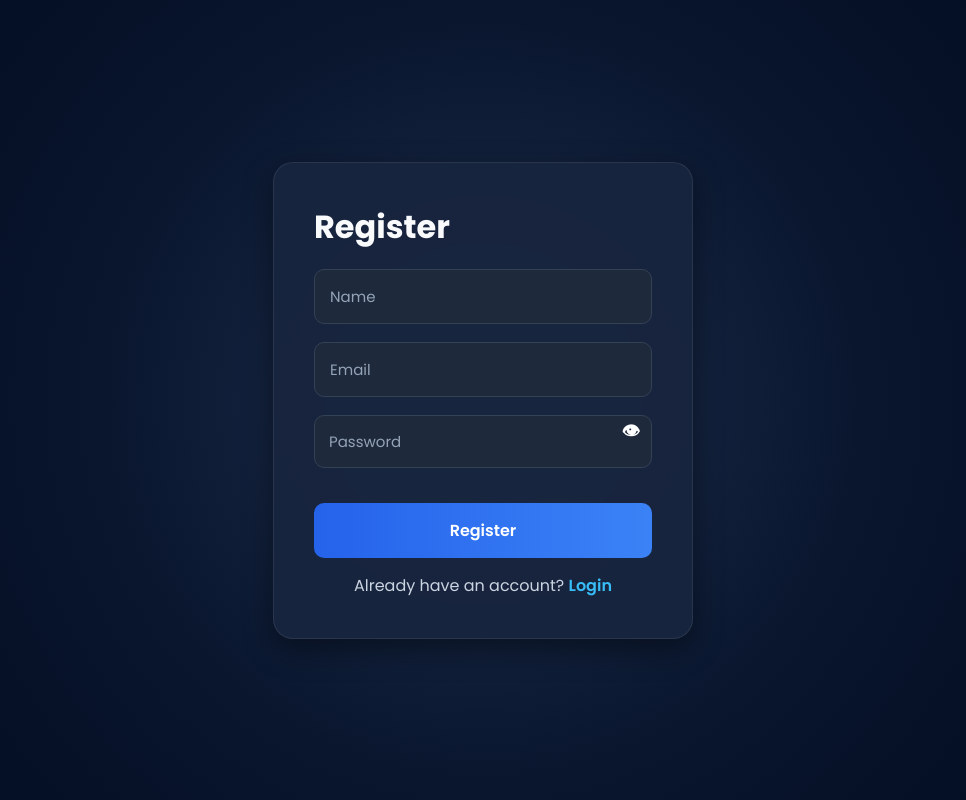
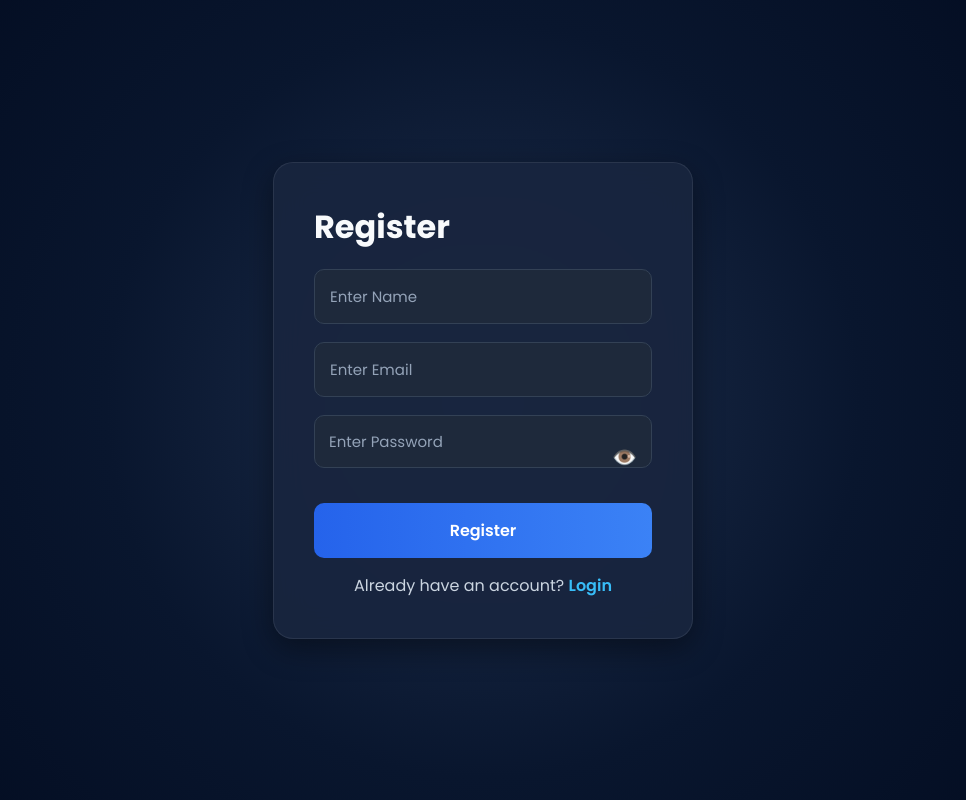
Before and after one commit to anandkishoretata-ak/Quiz-Application, a React (Vite) app: page /register in a window 1280 px wide. Shown: the whole page, without its empty margins (157-1123 px from the left). Built offline with nearby package versions, Linux system fonts and the light colour scheme.

Commit message:
modify code

```diff
--- a/src/pages/Register.jsx
+++ b/src/pages/Register.jsx
@@ -40,11 +40,11 @@ function Register() {
       const data = await response.json();
 
       if (!response.ok) {
-        alert(data.message);
+        alert(data.message || "Registration Failed");
         return;
       }
 
-      alert("Registration Successful");
+      alert("Registration Successful ✅");
       navigate("/login");
     } catch (error) {
       console.log(error);
@@ -62,7 +62,7 @@ function Register() {
         <input
           type="text"
           name="name"
-          placeholder="Name"
+          placeholder="Enter Name"
           value={formData.name}
           onChange={handleChange}
           required
@@ -71,7 +71,7 @@ function Register() {
         <input
           type="email"
           name="email"
-          placeholder="Email"
+          placeholder="Enter Email"
           value={formData.email}
           onChange={handleChange}
           required
@@ -79,9 +79,10 @@ function Register() {
 
         <div className="password-container">
           <input
+            className="password-input"
             type={showPassword ? "text" : "password"}
             name="password"
-            placeholder="Password"
+            placeholder="Enter Password"
             value={formData.password}
             onChange={handleChange}
             required
@@ -89,10 +90,10 @@ function Register() {
 
           <button
             type="button"
-            className="show-password-btn"
+            className="toggle-password"
             onClick={() => setShowPassword(!showPassword)}
           >
-            {showPassword ? "🙈" : "👁"}
+            {showPassword ? "🙈" : "👁️"}
           </button>
         </div>
 
```
